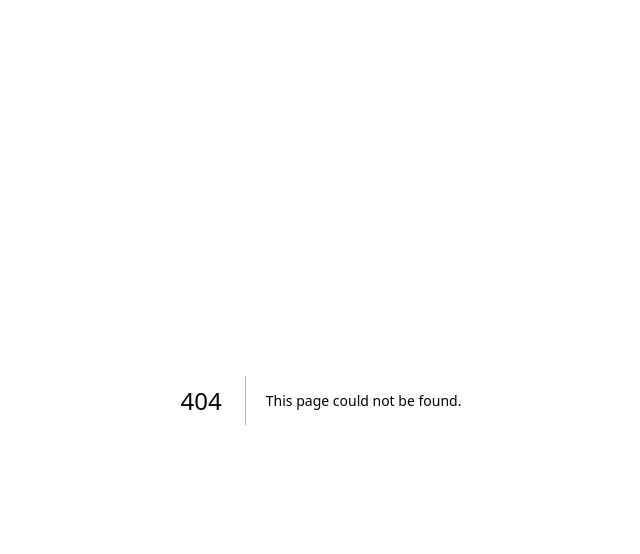
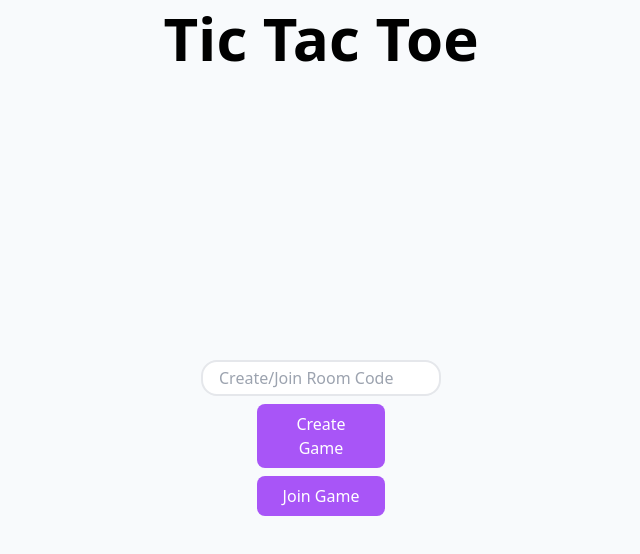
Before and after one commit to ashwingur/ashwingur.com, a Next.js app: page /TicTacToe in a window 1280 px wide. Before the commit this address had no page. Shown: the top 554 px of the page, without its empty margins (319-959 px from the left). Built offline with nearby package versions, Linux system fonts and the light colour scheme; no server answers.

Commit message:
Started creating tictactoe game, creating and joining lobby now works

```diff
--- a/components/Other.tsx
+++ b/components/Other.tsx
@@ -17,6 +17,12 @@ const Other = () => {
       >
         <button>Diskord</button>
       </Link>
+      <Link
+        href="/TicTacToe"
+        className="bg-blue-200 dark:bg-blue-700 hover:bg-blue-400 dark:hover:bg-blue-600 rounded-md p-2 font-bold mx-auto my-4"
+      >
+        <button>Tic Tac Toe</button>
+      </Link>
     </div>
   );
 };
--- a/pages/Diskord.tsx
+++ b/pages/Diskord.tsx
@@ -153,10 +153,10 @@ const PusherTest = () => {
       )}
       {loggedIn && (
         <div className="h-5/6">
-          <h2 className="text-center">Hello, {username}</h2>
+          <h2 className="text-center my-2">Hello, {username}</h2>
           <p className="text-center">
             <span className="text-green-600 font-bold">{liveUserCount} </span>{" "}
-            user{liveUserCount == 0 ? "" : "s"} online
+            user{liveUserCount == 1 ? "" : "s"} online
           </p>
           <div className="h-5/6 m-8 overflow-y-scroll flex flex-col">
             {/* Chat */}
--- /dev/null
+++ b/pages/TicTacToe.tsx
@@ -0,0 +1,146 @@
+import axios from "axios";
+import Pusher from "pusher-js";
+import React, { useEffect, useState } from "react";
+
+// Host Creates Game and Subscribes to the Channel
+// Guest Subscribes to the channel, and then posts that they joined
+// Server receives post and then emits a ready event to the Host
+// Host now starts the game and makes a move.
+// Host sends the data to server and it updates for everyone
+// Guest makes a move
+
+interface GameState {
+  board: Cell[]; // Array of 9 to represent the board
+  isHostTurn: boolean;
+}
+
+enum Cell {
+  Blank,
+  X,
+  O,
+}
+
+const newGameState = (): GameState => {
+  return {
+    board: Array(9).fill(Cell.Blank),
+    isHostTurn: true,
+  };
+};
+
+const gameStateToJSX = (gamestate: GameState) => {};
+
+const TicTacToe = () => {
+  const [inLobby, setInLobby] = useState(true);
+  const [isHost, setIsHost] = useState(true);
+  const [roomName, setRoomName] = useState("");
+  const [pusher, setPusher] = useState<Pusher>();
+  const [localGameState, setLocalGameState] = useState(newGameState);
+
+  useEffect(() => {
+    const pusher_ = new Pusher("71a7b422dcc29a66021c", {
+      cluster: "ap4",
+    });
+    setPusher(pusher_);
+  }, []);
+
+  const room_input_change = (event: any) => {
+    setRoomName(event.target.value);
+  };
+
+  const createGame = () => {
+    setIsHost(true);
+    setInLobby(false);
+    const channel = pusher?.subscribe(roomName);
+    console.log("Host subscribed to: " + roomName);
+
+    channel?.bind("turn", (data: GameState) => {
+      console.log("turn received: " + JSON.stringify(data));
+    });
+
+    channel?.bind("guest-joined", (data: any) => {
+      console.log("Guest has joined");
+      // Guest has now joined, so we can start the game
+      // Initialise gamestate
+
+      // Later on add randomisation on who starts first
+      axios
+        .post("/api/pusher/tictactoe/turn", {
+          roomName,
+          gameState: newGameState,
+        })
+        .then((response) =>
+          console.log(
+            "tictactoe turn response:" + JSON.stringify(response.data)
+          )
+        )
+        .catch((error) => console.log("turn error: " + error));
+    });
+  };
+
+  const joinGame = () => {
+    setIsHost(false);
+    setInLobby(false);
+    const channel = pusher?.subscribe(roomName);
+    console.log("Guest subscribed to: " + roomName);
+
+    channel?.bind("turn", (data: GameState) => {
+      console.log("turn received: " + JSON.stringify(data));
+    });
+
+    axios
+      .post("/api/pusher/tictactoe/join", { roomName })
+      .then((response) =>
+        console.log("join tictactoe response: " + JSON.stringify(response.data))
+      )
+      .catch((error) => console.log("error: " + error));
+  };
+
+  const backToLobby = () => {
+    pusher?.unsubscribe(roomName);
+    setInLobby(true);
+    setRoomName("");
+  };
+
+  return (
+    <div>
+      {inLobby && (
+        <div className="flex flex-col h-screen">
+          <h1 className="text-center py-2">Tic Tac Toe</h1>
+          <div className=" m-auto flex flex-col items-center gap-2 justify-center">
+            <input
+              className="border-2 w-60 rounded-2xl py-1 px-4"
+              placeholder="Create/Join Room Code"
+              value={roomName}
+              onChange={room_input_change}
+            />
+            <button
+              className="bg-purple-500 px-4 py-2 rounded-lg hover:bg-purple-700 transition-all text-white w-32"
+              onClick={createGame}
+            >
+              Create Game
+            </button>
+            <button
+              className="bg-purple-500 px-4 py-2 rounded-lg hover:bg-purple-700 transition-all text-white w-32"
+              onClick={joinGame}
+            >
+              Join Game
+            </button>
+          </div>
+          <div className="flex items-center gap-2"></div>
+        </div>
+      )}
+      {!inLobby && (
+        <div>
+          <button
+            className="bg-purple-500 px-4 py-2 rounded-lg hover:bg-purple-700 transition-all text-white w-32"
+            onClick={backToLobby}
+          >
+            Back
+          </button>
+        </div>
+      )}
+    </div>
+  );
+};
+
+export default TicTacToe;
--- /dev/null
+++ b/pages/api/pusher/tictactoe/join.ts
@@ -0,0 +1,31 @@
+import { NextApiRequest, NextApiResponse } from "next";
+import Pusher from "pusher";
+
+// export const pusher = new Pusher({
+//   appId: process.env.appId,
+//   key: process.env.key,
+//   secret: process.env.secret,
+//   cluster: process.env.cluster,
+//   useTLS: true,
+// });
+
+export const pusher = new Pusher({
+  appId: "1543144",
+  key: "71a7b422dcc29a66021c",
+  secret: "ce37a27071f6e188e2dc",
+  cluster: "ap4",
+  useTLS: true,
+});
+
+export default async function handler(
+  req: NextApiRequest,
+  res: NextApiResponse
+) {
+  const roomName: string = req.body.roomName;
+
+  console.log("requst body is :" + JSON.stringify(req.body));
+
+  await pusher.trigger(roomName, "guest-joined", {}).then((response) => {
+    res.status(200).json("Guest joined");
+  });
+}
--- /dev/null
+++ b/pages/api/pusher/tictactoe/turn.ts
@@ -0,0 +1,32 @@
+import { NextApiRequest, NextApiResponse } from "next";
+import Pusher from "pusher";
+
+// export const pusher = new Pusher({
+//   appId: process.env.appId,
+//   key: process.env.key,
+//   secret: process.env.secret,
+//   cluster: process.env.cluster,
+//   useTLS: true,
+// });
+
+export const pusher = new Pusher({
+  appId: "1543144",
+  key: "71a7b422dcc29a66021c",
+  secret: "ce37a27071f6e188e2dc",
+  cluster: "ap4",
+  useTLS: true,
+});
+
+export default async function handler(
+  req: NextApiRequest,
+  res: NextApiResponse
+) {
+  const roomName: string = req.body.roomName;
+  const gameState: any = req.body.gameState;
+
+  console.log("requst body is :" + JSON.stringify(req.body));
+
+  await pusher.trigger(roomName, "turn", gameState).then((response) => {
+    res.status(200).json("turn made: " + JSON.stringify(req.body.gameState));
+  });
+}
```
